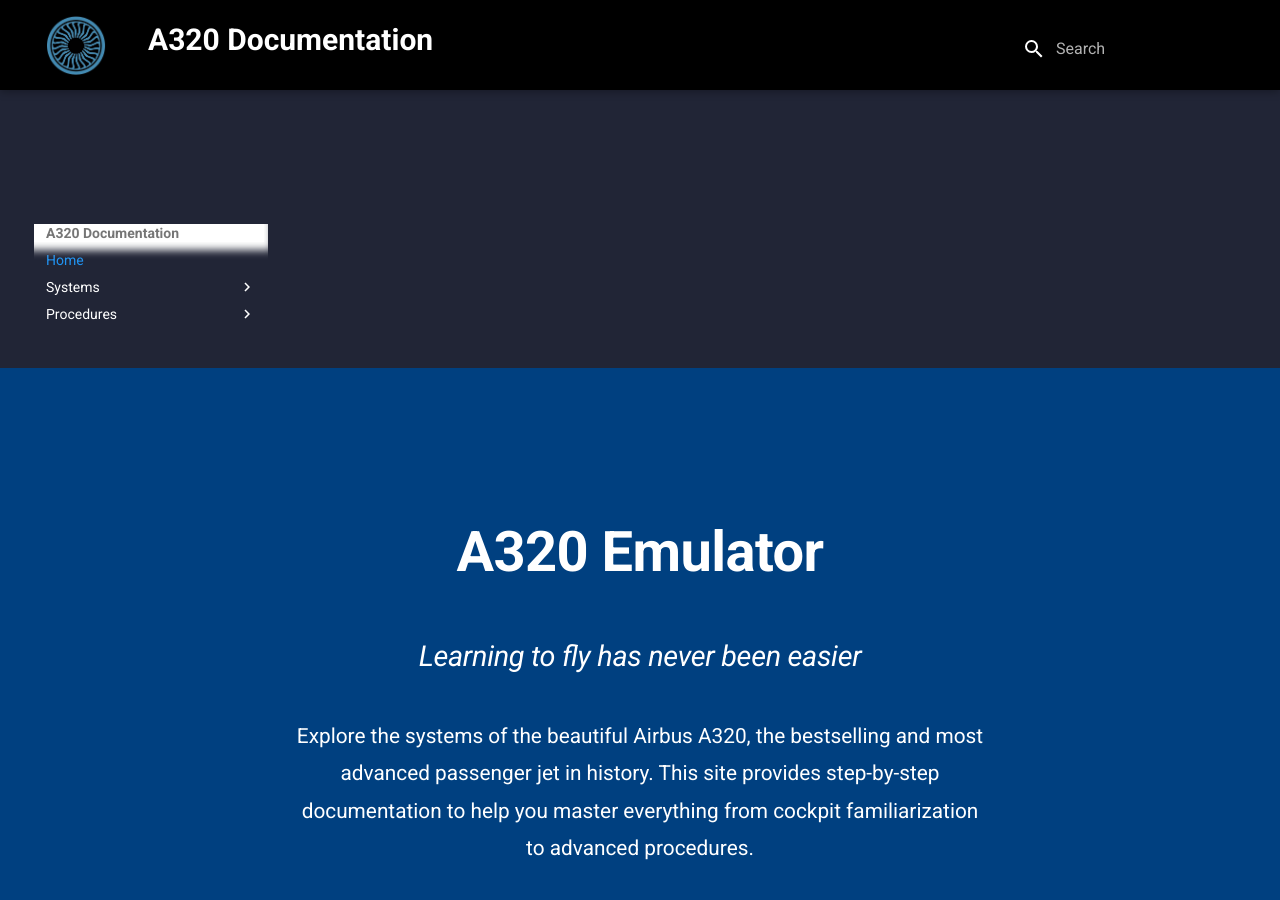
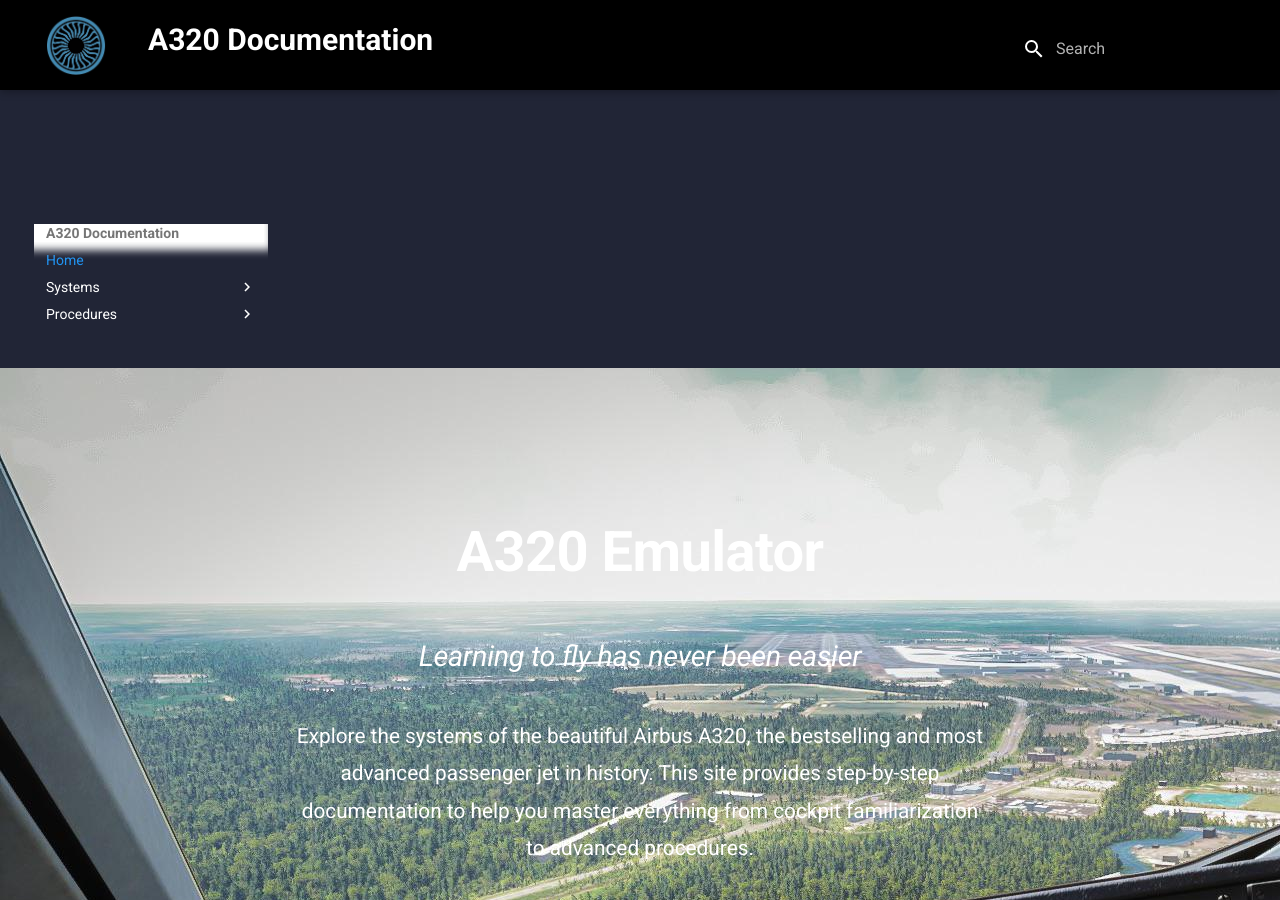
Before and after one commit to danhuaflx-56/A320-emulator, an MkDocs documentation site: the page built from docs/index.md, in a window 1280 px wide and 900 px high. Built offline with MkDocs 1.6.1 and Material for MkDocs 9.7.7, drawn with Linux system fonts in a browser that asks for light colours.

Commit message:
Update index.md

```diff
--- a/docs/index.md
+++ b/docs/index.md
@@ -1,5 +1,5 @@
 <!-- Hero Section (Full Width) -->
-<div style="width:100vw; position:relative; left:50%; margin-left:-50vw; background-color:#004080; color:white; text-align:center; padding:120px 20px;">
+<div style="width:100vw; position:relative; left:50%; margin-left:-50vw; background-image: url('assets/banner.jpg'); background-color:#004080; color:white; text-align:center; padding:120px 20px;">
   <h1 style="font-size:3.5em; font-weight:bold; margin-bottom:15px;">A320 Emulator</h1>
   <h3 style="font-size:1.8em; font-style:italic; color:#ccc; margin-bottom:40px;">
     Learning to fly has never been easier
```
